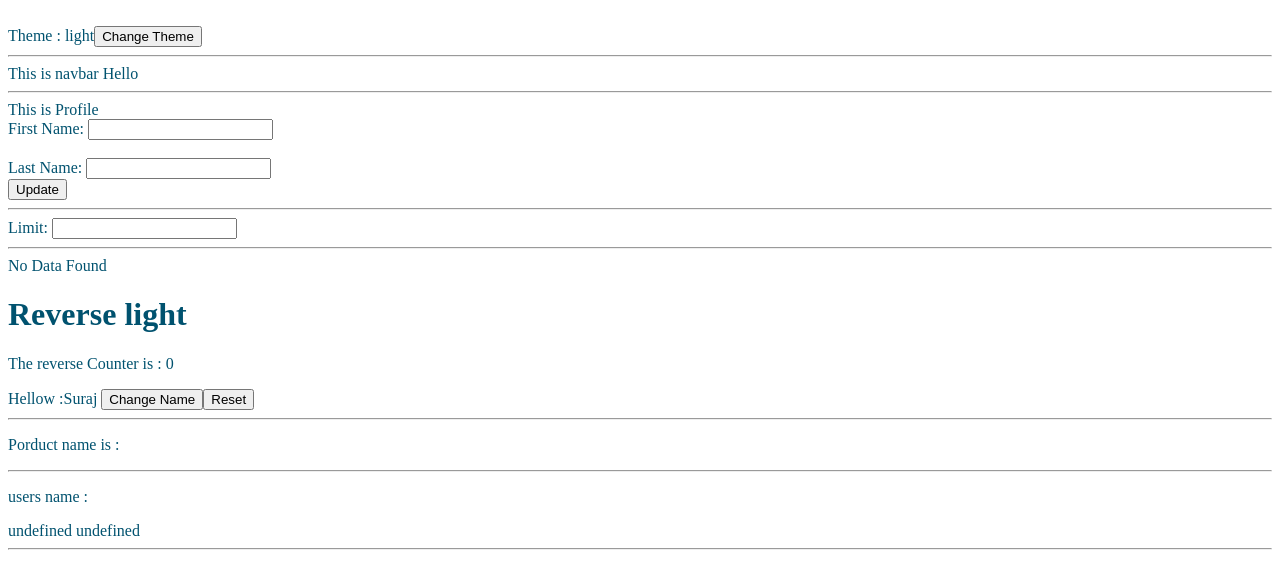
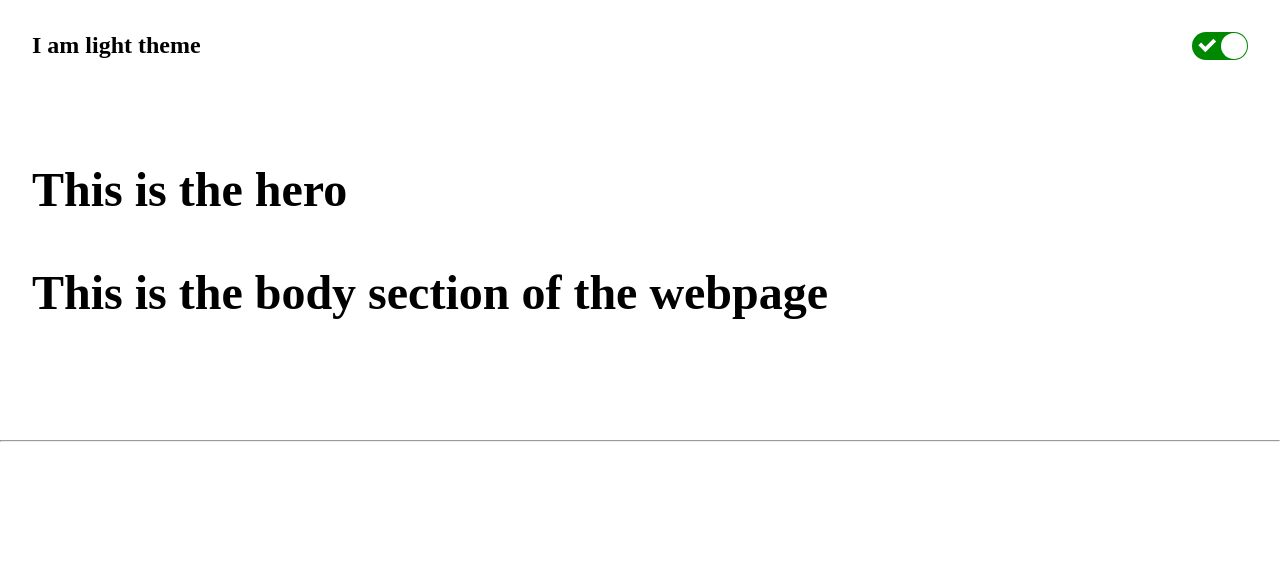
Before and after one commit to suraz-101/PokeApi-Project, a React (Vite) app: page / in a window 1280 px wide. Shown: the top 588 px of the page. Built offline with nearby package versions, Linux system fonts and the light colour scheme; no server answers.

Commit message:
working on styling component and theme toggle

```diff
--- a/index.html
+++ b/index.html
@@ -5,19 +5,8 @@
     <link rel="icon" type="image/svg+xml" href="/vite.svg" />
     <meta name="viewport" content="width=device-width, initial-scale=1.0" />
     <title>Poke Api Porject</title>
-    <style>
-      .light {
-        background-color: white;
-        color: rgb(0, 82, 111);
-      }
-
-      .dark {
-        background-color: rgb(0, 28, 38);
-        color: white;
-      }
-    </style>
   </head>
-  <body class="light">
+  <body>
     <div id="root"></div>
     <script type="module" src="/src/main.jsx"></script>
   </body>
--- a/package.json
+++ b/package.json
@@ -12,7 +12,8 @@
   "dependencies": {
     "axios": "^1.6.7",
     "react": "^18.2.0",
-    "react-dom": "^18.2.0"
+    "react-dom": "^18.2.0",
+    "react-switch": "^7.0.0"
   },
   "devDependencies": {
     "@types/react": "^18.2.64",
--- a/src/App.jsx
+++ b/src/App.jsx
@@ -10,15 +10,36 @@ import { ThemeContext } from "./context/ThemeContext";
 import { useContext } from "react";
 import { Navbar } from "./components/Questions/Navbar";
 import { Profile } from "./components/Questions/Profile";
+import { Search } from "./components/Questions/Search";
+import { Header } from "./components/Header";
+import { Hero } from "./components/Hero";
+import "./assets/css/App.css";
 
 const App = () => {
-  const theme = useContext(ThemeContext);
+  const { theme } = useContext(ThemeContext);
+  const style = {
+    light: {
+      backgroundColor: "white",
+      color: "black",
+    },
+    dark: {
+      backgroundColor: "black",
+      color: "white",
+    },
+  };
+
+  const themeStyle = {
+    ...(theme === "light" ? style.light : style.dark),
+  };
+
   // const date = new Date("2024-10-11 10:00:00").toISOString();
   // console.log(date);
   return (
     <>
-      <div>
-        {/* <Login /> */}
+      <div style={themeStyle}>
+        <Header />
+        <Hero />
+        {/* <Search />
         <ChangeTheme />
         <hr />
         <Navbar />
@@ -35,7 +56,7 @@ const App = () => {
 
         <br />
         <DisplayProductsData id={1} />
-        <DisplayUsersData id={1} />
+        <DisplayUsersData id={1} /> */}
 
         <hr />
       </div>
--- /dev/null
+++ b/src/assets/css/App.css
@@ -0,0 +1,13 @@
+body {
+  padding: 0;
+  margin: 0;
+}
+
+header,
+main {
+  font-size: 1.5rem;
+  font-weight: 700;
+  padding: 2rem;
+  display: flex;
+  justify-content: space-between;
+}
--- /dev/null
+++ b/src/components/Body.jsx
@@ -0,0 +1,9 @@
+const Body = () => {
+  return (
+    <>
+      <p>This is the body section of the webpage</p>
+    </>
+  );
+};
+
+export default Body;
--- /dev/null
+++ b/src/components/Header.jsx
@@ -0,0 +1,25 @@
+import { useContext } from "react";
+import { ThemeContext } from "../context/ThemeContext";
+import Switch from "react-switch";
+
+export const Header = () => {
+  const { theme, ToggleTheme, setTheme } = useContext(ThemeContext);
+
+  return (
+    <>
+      <header>
+        <span> I am {theme} theme</span>
+        <span>
+          <Switch
+            // onChange={() => {
+            //   setTheme(theme === "light" ? "dark" : "light");
+            // }}
+
+            onChange={ToggleTheme}
+            checked={theme === "light"}
+          />
+        </span>
+      </header>
+    </>
+  );
+};
--- /dev/null
+++ b/src/components/Hero.jsx
@@ -0,0 +1,12 @@
+import Body from "./Body";
+
+export const Hero = () => {
+  return (
+    <main>
+      <h1>
+        This is the hero
+        <Body />
+      </h1>
+    </main>
+  );
+};
--- /dev/null
+++ b/src/components/Questions/Search.jsx
@@ -0,0 +1,35 @@
+import { useState } from "react";
+import { useDebounce } from "../../hooks/useDebounce";
+import { useFetch } from "../../hooks/useFetch";
+
+export const Search = () => {
+  const [search, setSearch] = useState("");
+  const [debounceTerm, setDebounceTerm] = useState("");
+  //   const [data, setData] = useState(null);
+  const { data } = useFetch(`https://dummyjson.com/posts/search?q=${search}`);
+  useDebounce({ wait: 1000, value: debounceTerm, setFn: setSearch });
+
+  //   console.log(data?.posts);
+  return (
+    <>
+      <input
+        type="text"
+        placeholder="search "
+        onChange={(e) => {
+          setDebounceTerm(e.target.value);
+        }}
+      />
+      <div>
+        <ol>
+          {data?.posts?.length > 0 ? (
+            data?.posts?.map((post) => {
+              return <li key={post.id}>{post.title}</li>;
+            })
+          ) : (
+            <>No data found</>
+          )}
+        </ol>
+      </div>
+    </>
+  );
+};
--- a/src/components/Theme.jsx
+++ b/src/components/Theme.jsx
@@ -1,4 +1,4 @@
-import { useState } from "react";
+// import { useState } from "react";
 import { useContext, useEffect } from "react";
 import { ThemeContext } from "../context/ThemeContext";
 
--- /dev/null
+++ b/src/hooks/useDebounce.js
@@ -0,0 +1,11 @@
+import { useEffect } from "react";
+export const useDebounce = ({ wait, value, setFn }) => {
+  useEffect(() => {
+    const timer = setTimeout(() => {
+      setFn(value);
+    }, Number(wait));
+    return () => {
+      clearTimeout(timer);
+    };
+  }, [wait, value, setFn]);
+};
```
Also changed, not shown: src/context/ThemeContext.jsx (+9 -1 lines), src/context/UserContext.jsx (line endings or trailing spaces), 1 other file (tests, documents, lock files or other folders).
